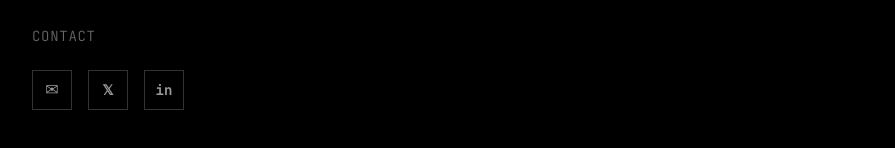
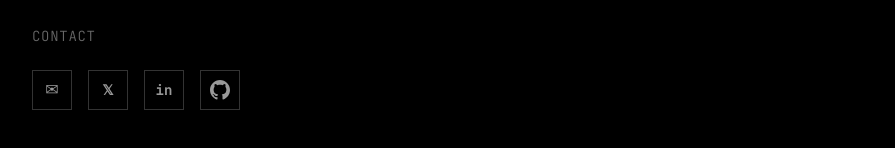
Before and after one commit to Xinze-Li-Bryan/infinity-archive-blog, a Next.js app: page / in a window 1280 px wide. Shown: the part 1215-1363 px from the top of the page, without its empty margins (192-1087 px from the left). Built offline with nearby package versions, Linux system fonts and the light colour scheme.

Commit message:
Add GitHub link to contact section
- Add GitHub icon and link to Xinze-Li-Bryan profile
- Use GitHub SVG logo for consistent styling
- Place after LinkedIn in contact icons

🤖 Generated with [Claude Code](https://claude.com/claude-code)

Co-Authored-By: Claude <noreply@anthropic.com>

```diff
--- a/src/app/page.tsx
+++ b/src/app/page.tsx
@@ -210,6 +210,21 @@ export default function HomePage() {
                 <span className="text-sm font-bold">in</span>
               </div>
             </a>
+
+            {/* GitHub */}
+            <a
+              href="https://github.com/Xinze-Li-Bryan"
+              target="_blank"
+              rel="noopener noreferrer"
+              className="group relative"
+              title="GitHub"
+            >
+              <div className="w-10 h-10 border border-white/20 flex items-center justify-center text-white/60 hover:text-white/90 hover:border-white/40 transition-all duration-500">
+                <svg className="w-5 h-5" fill="currentColor" viewBox="0 0 24 24" xmlns="http://www.w3.org/2000/svg">
+                  <path d="M12 0c-6.626 0-12 5.373-12 12 0 5.302 3.438 9.8 8.207 11.387.599.111.793-.261.793-.577v-2.234c-3.338.726-4.033-1.416-4.033-1.416-.546-1.387-1.333-1.756-1.333-1.756-1.089-.745.083-.729.083-.729 1.205.084 1.839 1.237 1.839 1.237 1.07 1.834 2.807 1.304 3.492.997.107-.775.418-1.305.762-1.604-2.665-.305-5.467-1.334-5.467-5.931 0-1.311.469-2.381 1.236-3.221-.124-.303-.535-1.524.117-3.176 0 0 1.008-.322 3.301 1.23.957-.266 1.983-.399 3.003-.404 1.02.005 2.047.138 3.006.404 2.291-1.552 3.297-1.23 3.297-1.23.653 1.653.242 2.874.118 3.176.77.84 1.235 1.911 1.235 3.221 0 4.609-2.807 5.624-5.479 5.921.43.372.823 1.102.823 2.222v3.293c0 .319.192.694.801.576 4.765-1.589 8.199-6.086 8.199-11.386 0-6.627-5.373-12-12-12z"/>
+                </svg>
+              </div>
+            </a>
           </div>
         </section>
       </div>
```
